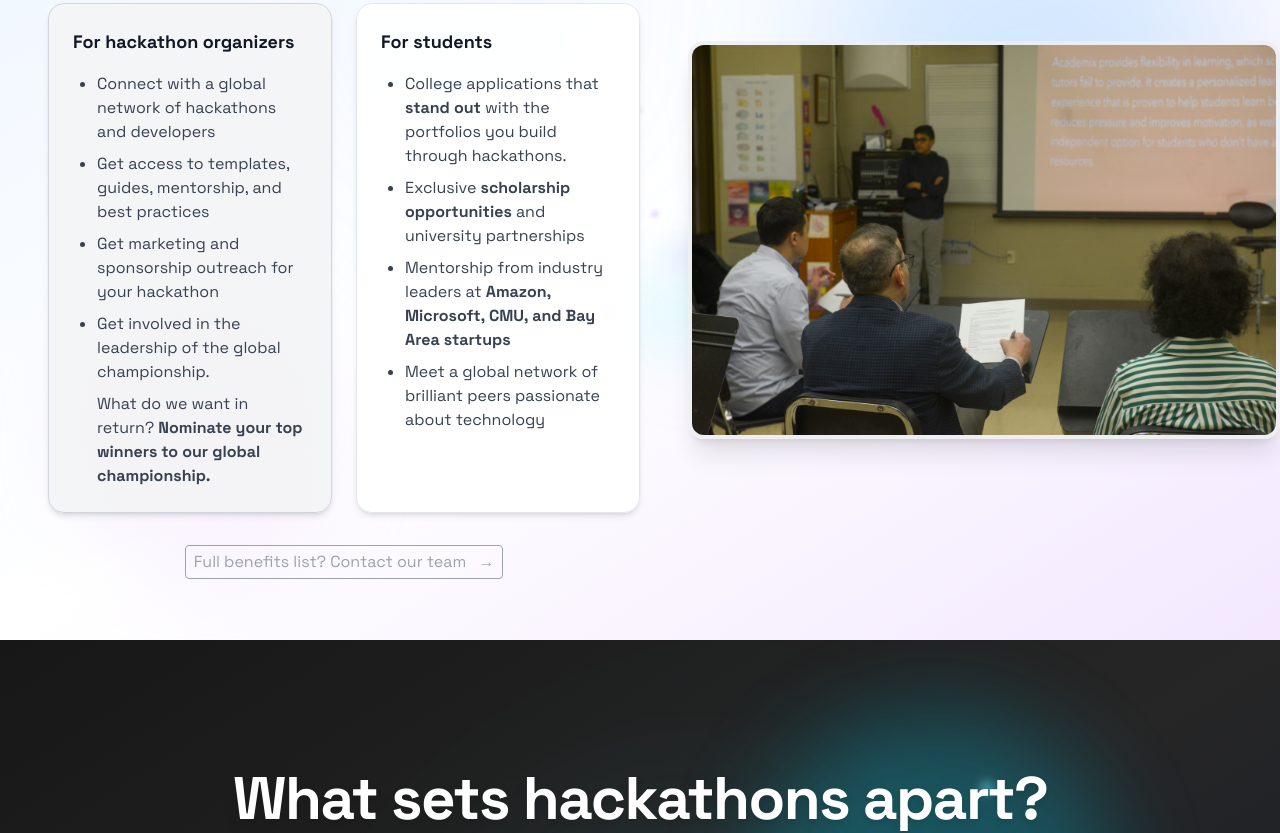
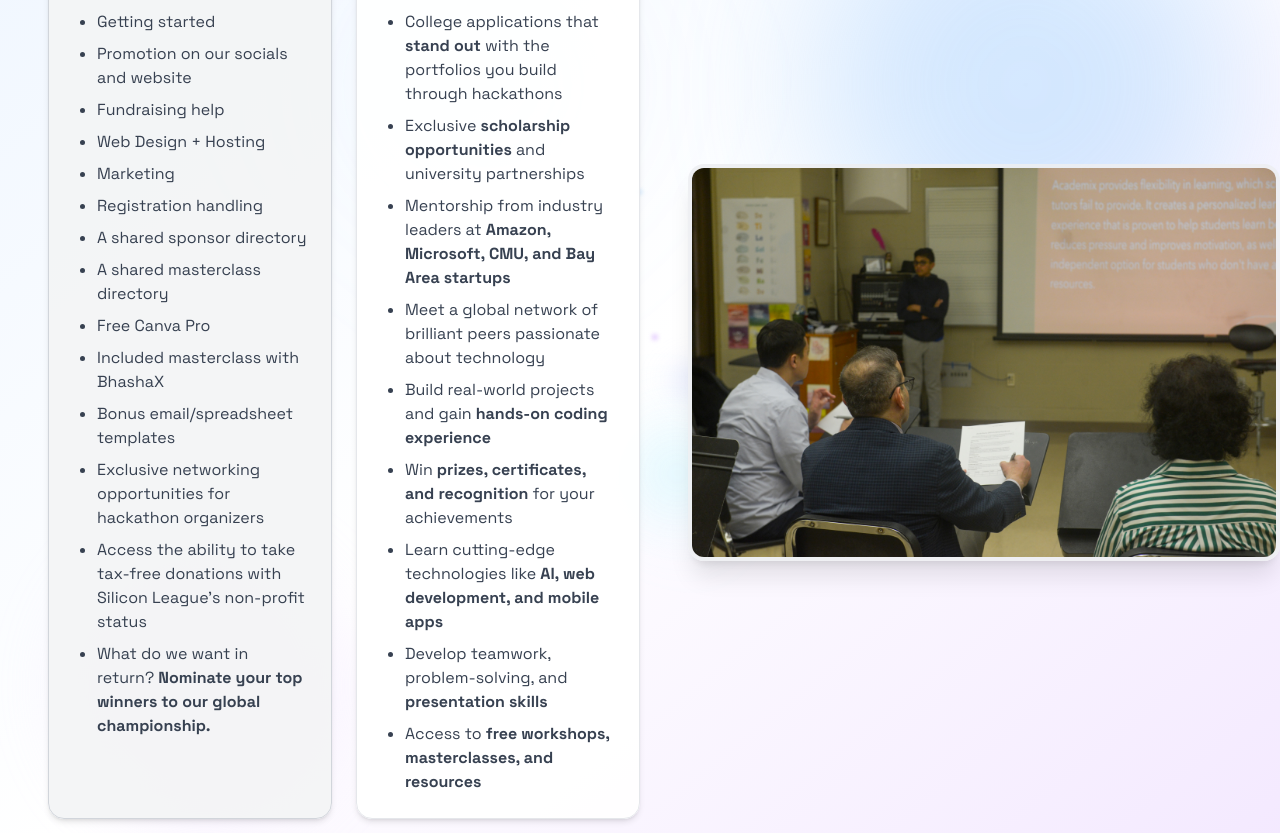
Before and after one commit to vivanpoddar/silicon, a Next.js app: page / in a window 1280 px wide. Shown: the part 1760-2593 px from the top of the page. Built offline with nearby package versions, Linux system fonts and the light colour scheme.

Commit message:
incentives edit

```diff
--- a/pages/index.tsx
+++ b/pages/index.tsx
@@ -324,7 +324,7 @@ const Panel1 = (): JSX.Element => {
 
 const Panel2 = (): JSX.Element => {
   return (
-    <motion.div className="relative w-full min-h-screen flex flex-col md:flex-row items-center justify-center bg-gradient-to-br from-blue-50 via-white to-purple-100 overflow-hidden py-12 md:py-0">
+    <motion.div className="relative w-full min-h-[125vh] flex flex-col md:flex-row items-center justify-center bg-gradient-to-br from-blue-50 via-white to-purple-100 overflow-hidden py-12 md:py-0">
       <motion.div
         className="absolute top-10 right-10 w-[350px] h-[350px] bg-blue-300 opacity-25 rounded-full blur-3xl pointer-events-none"
         animate={{
@@ -485,21 +485,20 @@ const Panel2 = (): JSX.Element => {
           For hackathon organizers
             </h3>
             <ul className="space-y-2 text-gray-700 text-base list-disc pl-6">
-          <li>
-            Connect with a global network of hackathons and developers
-          </li>
-          <li>
-            Get access to templates, guides, mentorship, and best practices
-          </li>
-          <li>
-            Get marketing and sponsorship outreach for your hackathon
-          </li>
-          <li>
-            Get involved in the leadership of the global championship.
-          </li>
-          <p>
-            What do we want in return? <strong>Nominate your top winners to our global championship.</strong>
-          </p>
+          <li>Getting started</li>
+          <li>Promotion on our socials and website</li>
+          <li>Fundraising help</li>
+          <li>Web Design + Hosting</li>
+          <li>Marketing</li>
+          <li>Registration handling</li>
+          <li>A shared sponsor directory</li>
+          <li>A shared masterclass directory</li>
+          <li>Free Canva Pro</li>
+          <li>Included masterclass with BhashaX</li>
+          <li>Bonus email/spreadsheet templates</li>
+          <li>Exclusive networking opportunities for hackathon organizers</li>
+          <li>Access the ability to take tax-free donations with Silicon League's non-profit status</li>
+          <li>What do we want in return? <strong>Nominate your top winners to our global championship.</strong></li>
             </ul>
           </div>
           <div className="flex-1 bg-white/90 p-6 rounded-2xl border border-gray-200 shadow-md">
@@ -508,7 +507,7 @@ const Panel2 = (): JSX.Element => {
             </h3>
             <ul className="space-y-2 text-gray-700 text-base list-disc pl-6">
           <li>
-            College applications that <strong>stand out</strong> with the portfolios you build through hackathons.
+            College applications that <strong>stand out</strong> with the portfolios you build through hackathons
           </li>
           <li>
             Exclusive <strong>scholarship opportunities</strong> and university partnerships
@@ -518,6 +517,21 @@ const Panel2 = (): JSX.Element => {
           </li>
           <li>
             Meet a global network of brilliant peers passionate about technology
+          </li>
+          <li>
+            Build real-world projects and gain <strong>hands-on coding experience</strong>
+          </li>
+          <li>
+            Win <strong>prizes, certificates, and recognition</strong> for your achievements
+          </li>
+          <li>
+            Learn cutting-edge technologies like <strong>AI, web development, and mobile apps</strong>
+          </li>
+          <li>
+            Develop teamwork, problem-solving, and <strong>presentation skills</strong>
+          </li>
+          <li>
+            Access to <strong>free workshops, masterclasses, and resources</strong>
           </li>
             </ul>
           </div>
```
